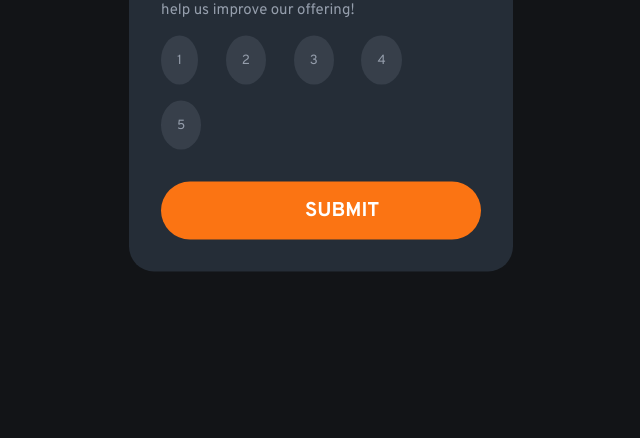
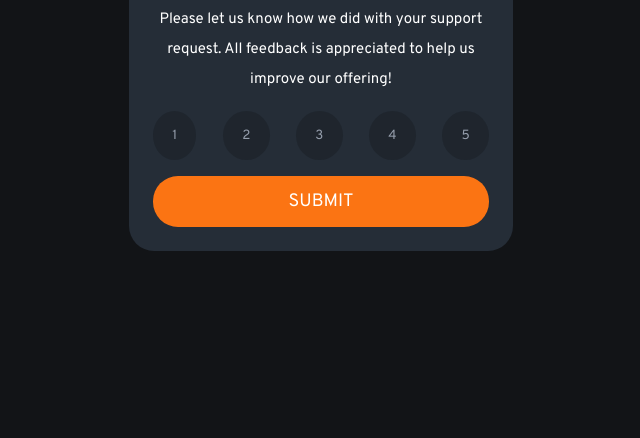
Before and after one commit to Cyril-Arinze/interactive-rating-component-main, a plain HTML site: page index.html in a window 1280 px wide. Shown: the part 362-800 px from the top of the page, without its empty margins (319-959 px from the left). Drawn offline with Linux system fonts and the light colour scheme.

Commit message:
final change

```diff
--- a/index.html
+++ b/index.html
@@ -37,17 +37,14 @@
       <p>Please let us know how we did with your support request. All feedback is appreciated
         to help us improve our offering!</p>
 
-        <div>
-          <button id="1" class="rating-btn">1</button>
-          <button id="2" class="rating-btn">2</button>
-          <button id="3" class="rating-btn">3</button>
-          <button id="4" class="rating-btn">4</button>
-          <button id="5" class="rating-btn">5</button><br>
-          <button  id="submit-btnn" class="submit-btn">SUBMIT</button>
-        </div>
-
-
-
+      <div class="rating-btns">
+        <button id="1" class="rating-btn">1</button>
+        <button id="2" class="rating-btn">2</button>
+        <button id="3" class="rating-btn">3</button>
+        <button id="4" class="rating-btn">4</button>
+        <button id="5" class="rating-btn">5</button>
+      </div>
+      <button id="submit-btnn" class="submit-btn">SUBMIT</button>
     </div>
   </div>
 
@@ -57,21 +54,19 @@
   <!-- Rating state end -->
 
   <!-- Thank you state start -->
-  <div class="feedback second visually-hidden">
+  <div class="feedback second hidden">
     <div class="thank-img">
       <img src="images/illustration-thank-you.svg" alt="">
     </div>
     <div class="feedback-result">
-      <h6 class="rating">Rating goes here</h6>
+      <p class="rating">Rating goes here</p>
     </div>
-    <div>
-      <h5>
-
-        Thank you!
-
+    <div class="feedback-text">
+      <h1>Thank You</h1>
+      <p>
         We appreciate you taking the time to give a rating. If you ever need more support,
         don’t hesitate to get in touch!
-      </h5>
+      </p>
     </div>
 
   </div>
@@ -80,11 +75,6 @@
 
   <!-- Thank you state end -->
 
-
-  <!-- <div class="attribution">
-    Challenge by <a href="https://www.frontendmentor.io?ref=challenge" target="_blank">Frontend Mentor</a>.
-    Coded by <a href="#">Cyril Arinze</a>.
-  </div> -->
 </body>
 
 </html>
--- a/script.js
+++ b/script.js
@@ -18,18 +18,18 @@
 
         var ratingSelected = this.id;
 
-        document.querySelector(".rating").innerHTML = `you selected ${ratingSelected} out of 5`;
+        document.querySelector(".rating").innerHTML = `You selected ${ratingSelected} out of 5`;
     });
   }
 
   document.getElementById("submit-btnn").addEventListener("click", function () {
     var x= document.querySelector(".rating").innerHTML;
     if (x !== "Rating goes here") {
-      document.querySelector(".first").classList.toggle("visually-hidden");
-      document.querySelector(".second").classList.toggle("visually-hidden");
+      document.querySelector(".first").classList.toggle("hidden");
+      document.querySelector(".second").classList.toggle("hidden");
     }
     else{
-      alert("please rate us")
+      alert("Please select a rating between 1-5")
     }
   });
 })();
--- a/styles.css
+++ b/styles.css
@@ -1,109 +1,119 @@
+:root {
+  --White: rgb(255, 255, 255);
+  --Light-Grey: rgb(149, 158, 172);
+  --Medium-Grey: rgb(124, 135, 152);
+  --Dark-Blue: rgb(37, 45, 55);
+  --Very-Dark-Blue: 18, 20, 23;
+  --Orange: rgb(251, 116, 19);
+}
+
 * {
   padding: 0;
   margin: 0;
-}
-img {
-  max-width: 100%;
+  box-sizing: border-box;
 }
 body {
-  background-color: hsl(216, 12%, 8%);
-  color:  hsl(0, 0%, 100%);
-  font-family: 'Overpass', sans-serif;
-
+  height: 100vh;
+  width: 100vw;
+  display: flex;
+  justify-content: center;
+  flex-direction: column;
+  align-items: center;
+  background-color: rgb(var(--Very-Dark-Blue));
+  font-family: "Overpass", sans-serif;
+  line-height: 2;
 }
-h1, p{
-    padding: 1rem 0 0;
+p {
+  font-size: 15px;
 }
-p{
-    color: hsl(217, 12%, 63%);
-    font-size: 15px;
+.hidden {
+  display: none;
 }
-.visually-hidden{
-    display: none;
+.feedback {
+  background-color: var(--Dark-Blue);
+  width: 90%;
+  color: var(--White);
+  padding: 1.5rem;
+  border-radius: 25px;
 }
-
-.feedback{
-    background-color:hsl(213, 19%, 18%);
-    max-width: 70%;
-    margin: auto;
-    position: absolute;
-    top: 50%;
-    left: 50%;
-    transform: translate(-50%, -50%);
-    padding: 2rem;
-    border-radius: 25px;
-
+.Star-img {
+  background-color: rgb(var(--Very-Dark-Blue), 0.3);
+  padding: 1rem;
+  border-radius: 100%;
+  margin-bottom: 1rem;
 }
-
-.rating-btn, .Star-img{
-    background-color: hsl(216, 12%, 54%, .2);
-    padding: 1rem;
-    border: 0;
-    color:hsl(217, 12%, 63%);
-    border-radius: 50%;
-    font-family: 'Overpass', sans-serif;
+.Star-img,
+.rating-btns,
+.feedback-text p,
+.feedback-text h1,
+.thank-img {
+  margin-bottom: 1rem;
 }
-.rating-btn{
-    margin:0;
+.rating-btns {
+  display: flex;
+  justify-content: space-between;
 }
-.rating-btn:hover{
-    background-color: hsl(25, 97%, 53%);
+.rating-btn {
+  padding: 1rem 1.2rem;
+  background-color: rgb(var(--Very-Dark-Blue), 0.3);
+  color: var(--Light-Grey);
+  border: none;
+  border-radius: 100%;
+  font-family: "Overpass", sans-serif;
 }
-
-.submit-btn{
-    background-color: hsl(25, 97%, 53%);
-    border-radius: 30px;
-    border: 0;
-    color: white;
-    font-family: 'Overpass', sans-serif;
-    margin-top: 2rem;
-    padding:1rem 7rem;
-    max-width: 100%;
+.rating-btn:hover {
+  background-color: var(--Orange);
+  color: var(--White);
+  cursor: pointer;
 }
-.feedback-result{
-
-    margin: 1rem auto;
-    border-radius: 25px;
-    padding: .5rem;
-    max-width: 60%;
-   background-color:  hsl(25, 97%, 53%)
+.submit-btn {
+  padding: 14px 0;
+  width: 100%;
+  border: none;
+  border-radius: 25px;
+  background-color: var(--Orange);
+  color: var(--White);
+  font-family: "Overpass", sans-serif;
+  font-size: 18px;
 }
-
-.attribution {
-  font-size: 11px;
+.submit-btn:hover {
+  color: var(--Orange);
+  background-color: var(--White);
+  cursor: pointer;
+}
+.btn-click {
+  background-color: var(--Medium-Grey);
+  color: var(--White);
+}
+.thank-img {
+  display: flex;
+  justify-content: center;
+}
+.feedback-result {
+  background-color: rgb(var(--Very-Dark-Blue), 0.3);
+  color: var(--Orange);
+  width: fit-content;
+  border: none;
+  border-radius: 25px;
+  padding: 0.2rem 1rem;
+  margin: auto;
+  margin-bottom: 1rem;
+}
+.feedback-text {
   text-align: center;
 }
-.btn-click{
-    background-color: hsl(217, 12%, 63%);
-    color: black;
+@media (min-width: 425px) {
+  .feedback {
+    width: 80%;
+  }
 }
-
-
-.attribution a {
-  color: hsl(228, 45%, 44%);
+@media (min-width: 768px) {
+  .feedback {
+    width: 40%;
+  }
 }
-
-@media (min-width:1024px) {
-    .feedback{
-        max-width:25%;
-    }
-
-    .submit-btn{
-
-        padding:1rem 9rem;
-        font-size: 20px;
-        font-weight: 800;
-    }
-
-    .rating-btn{
-        margin:1rem 1.5rem 0 0;
-    }
-
-    .btn5{
-        margin: 0;
-    }
-    .thank-img{
-        padding: 3rem;
-        padding-left: 5rem;
-    }
+@media (min-width: 1024px) {
+  .feedback {
+    width: 30%;
+  }
 }
```
